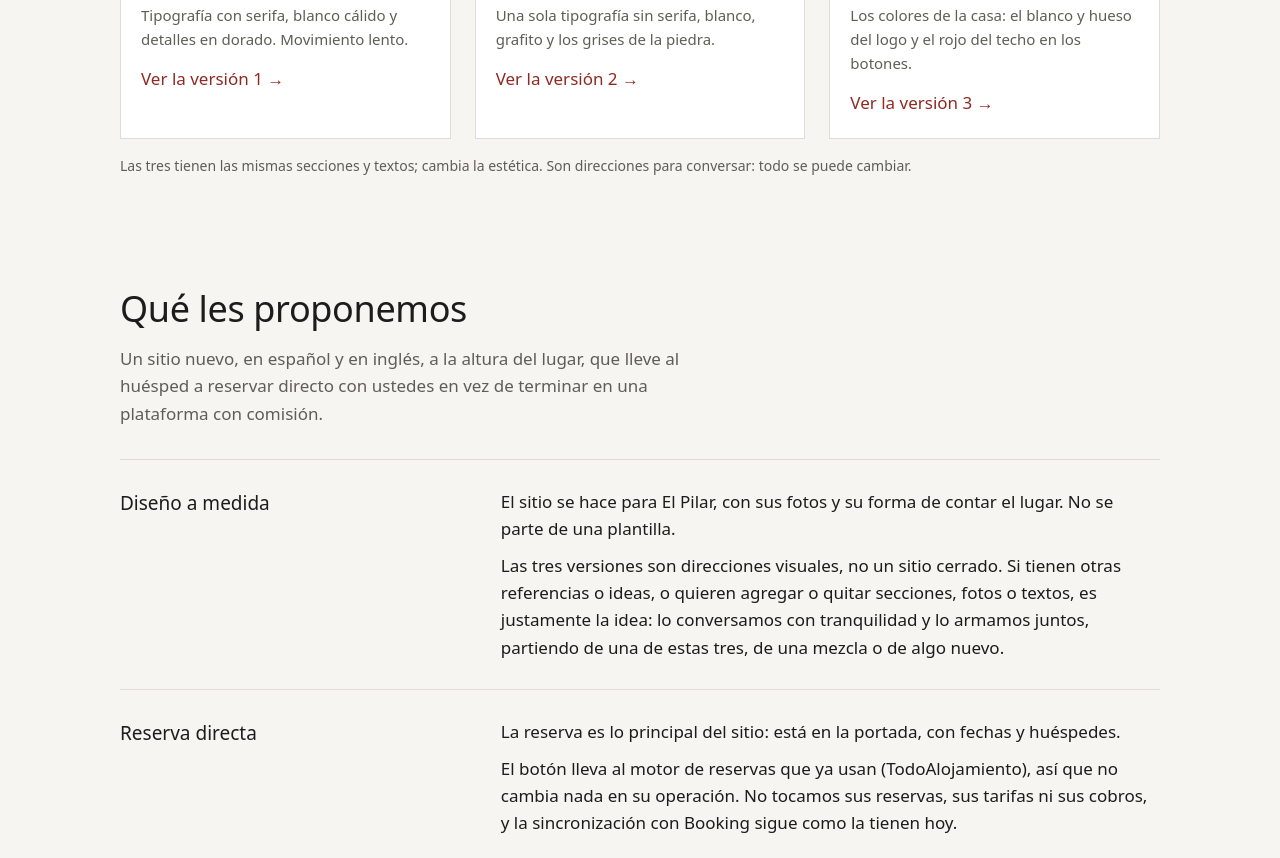
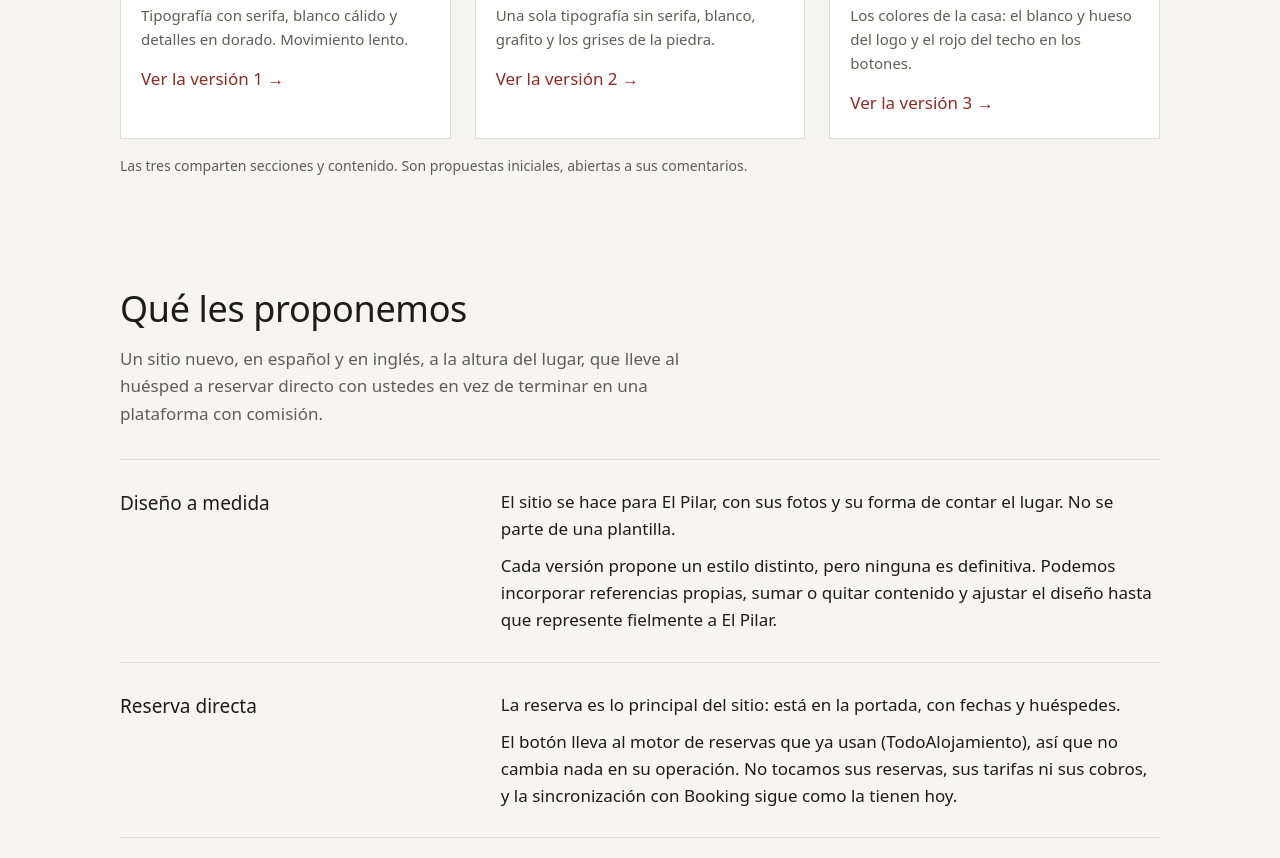
Before and after one commit to angeloef/NEA-Recontra-final, a plain HTML site: page propuestas/elpilar/index.html in a window 1280 px wide. Shown: the part 655-1513 px from the top of the page. Drawn offline with Linux system fonts and the light colour scheme.

Commit message:
fix: texto de la propuesta de El Pilar sobre versiones abiertas a cambios
Co-Authored-By: Claude Opus 5.5 <noreply@anthropic.com>

```diff
--- a/propuestas/elpilar/index.html
+++ b/propuestas/elpilar/index.html
@@ -77,7 +77,7 @@
       </div>
     </a>
   </section>
-  <p class="nota">Las tres tienen las mismas secciones y textos; cambia la estética. Son direcciones para conversar: todo se puede cambiar.</p>
+  <p class="nota">Las tres comparten secciones y contenido. Son propuestas iniciales, abiertas a sus comentarios.</p>
 
   <main class="propuesta">
     <h2>Qué les proponemos</h2>
@@ -86,7 +86,7 @@
     <div class="bloques">
       <section class="bloque">
         <h3>Diseño a medida</h3>
-        <div><p>El sitio se hace para El Pilar, con sus fotos y su forma de contar el lugar. No se parte de una plantilla.</p><p>Las tres versiones son direcciones visuales, no un sitio cerrado. Si tienen otras referencias o ideas, o quieren agregar o quitar secciones, fotos o textos, es justamente la idea: lo conversamos con tranquilidad y lo armamos juntos, partiendo de una de estas tres, de una mezcla o de algo nuevo.</p></div>
+        <div><p>El sitio se hace para El Pilar, con sus fotos y su forma de contar el lugar. No se parte de una plantilla.</p><p>Cada versión propone un estilo distinto, pero ninguna es definitiva. Podemos incorporar referencias propias, sumar o quitar contenido y ajustar el diseño hasta que represente fielmente a El Pilar.</p></div>
       </section>
       <section class="bloque">
         <h3>Reserva directa</h3>
```
